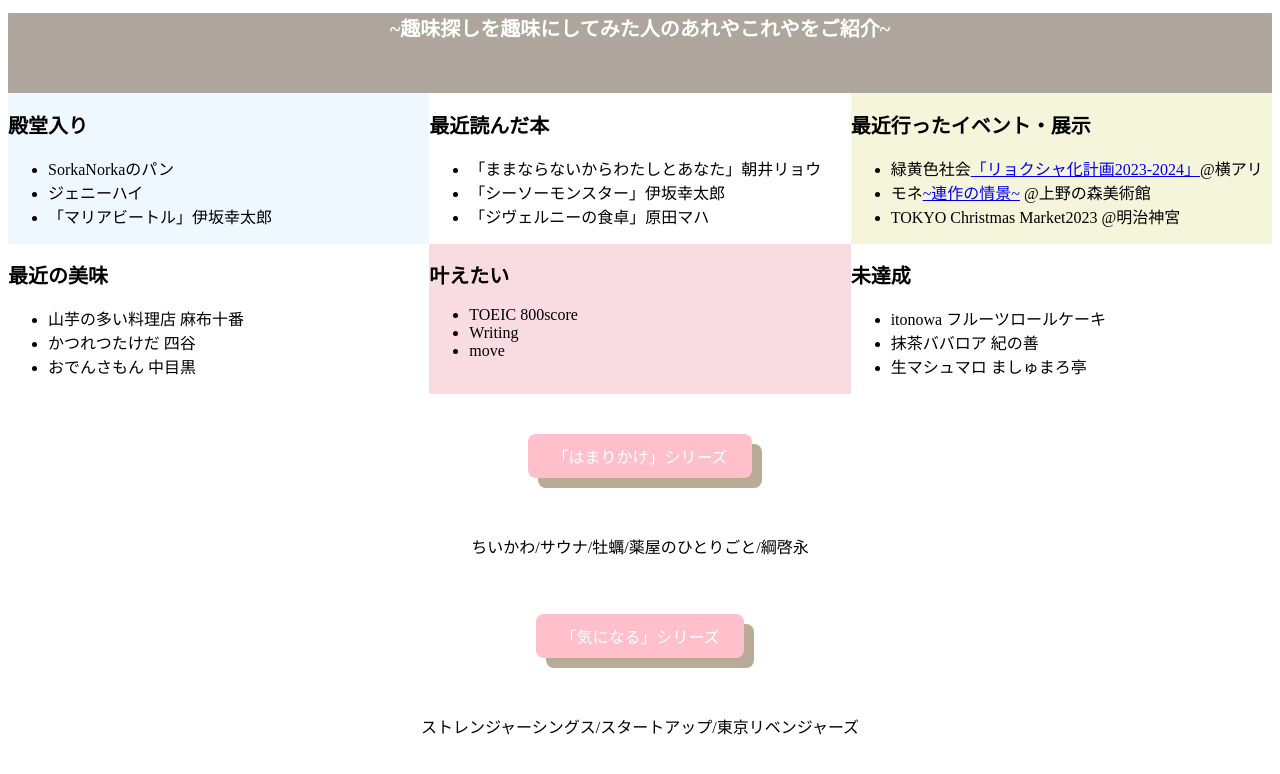
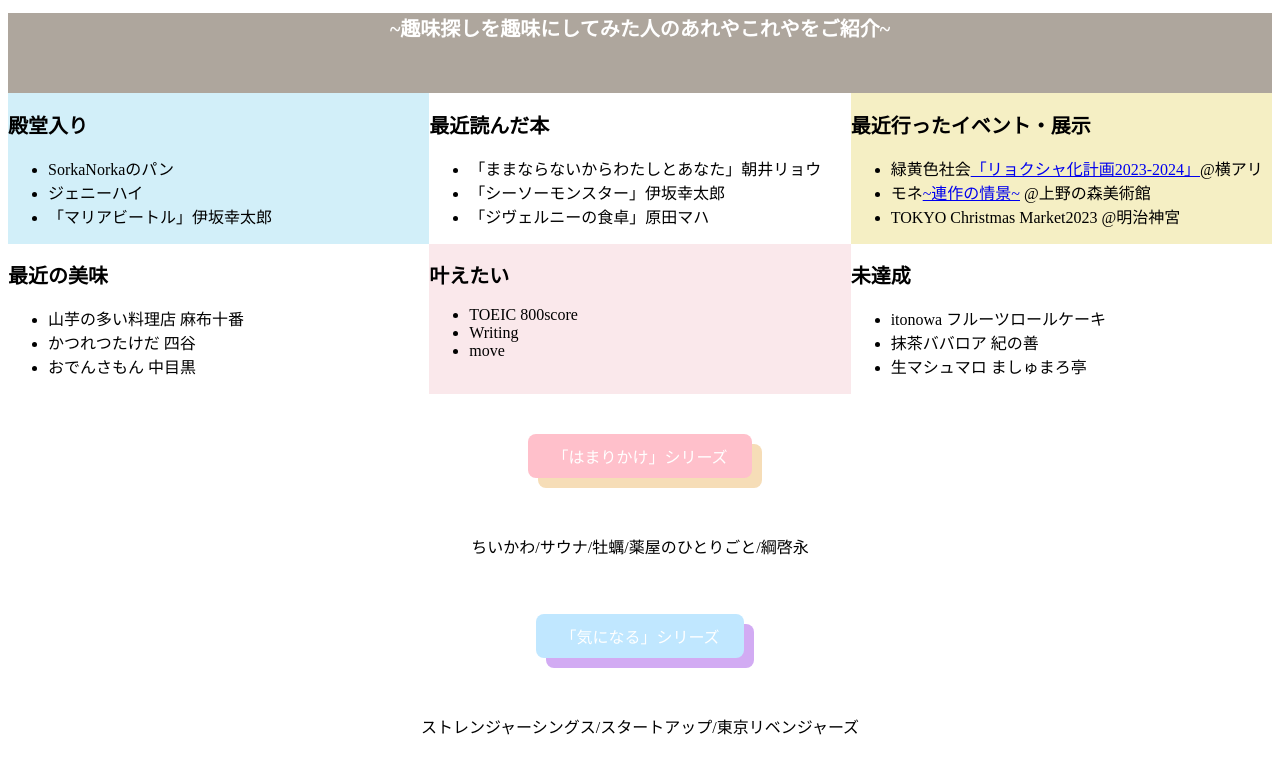
Before and after one commit to pakupakushamoji/hamaritai, a plain HTML site: page index.html in a window 1280 px wide. Drawn offline with Linux system fonts and the light colour scheme.

Commit message:
Update stylesheet.css

```diff
--- a/stylesheet.css
+++ b/stylesheet.css
@@ -15,13 +15,13 @@ h2{
   font-size:20px;
 }
 .favorites {
-  background-color: aliceblue;
+  background-color: rgb(210, 239, 249);
 }
 .place {
-  background-color: beige;
+  background-color: rgb(245, 239, 196);
 }
 .want {
-  background-color: rgb(249, 220, 225);
+  background-color: rgb(250, 232, 235);
 }
 .mix {
   width: 33%;
@@ -34,12 +34,9 @@ h2{
   margin:40px;
   padding:10px 24px;
   width:45px%;
-  background-color:pink;
   color:white;
-  border-color: rgb(110, 175, 231);
   border-radius:8px;
   display:inline-block;
-  box-shadow:10px 10px #baab97;
 }
 .btn:hover{
   opacity: 0.7;
@@ -49,3 +46,13 @@ h2{
   position: relative;
   top:8px;
 }
+.ha{
+  background-color:pink;
+  border-color: rgb(245, 141, 219);
+  box-shadow:10px 10px #f6ddb7;
+}
+.ki{
+  background-color:rgb(192, 231, 255);
+  border-color: rgb(110, 175, 231);
+  box-shadow:10px 10px #d2abf3;
+}
```
